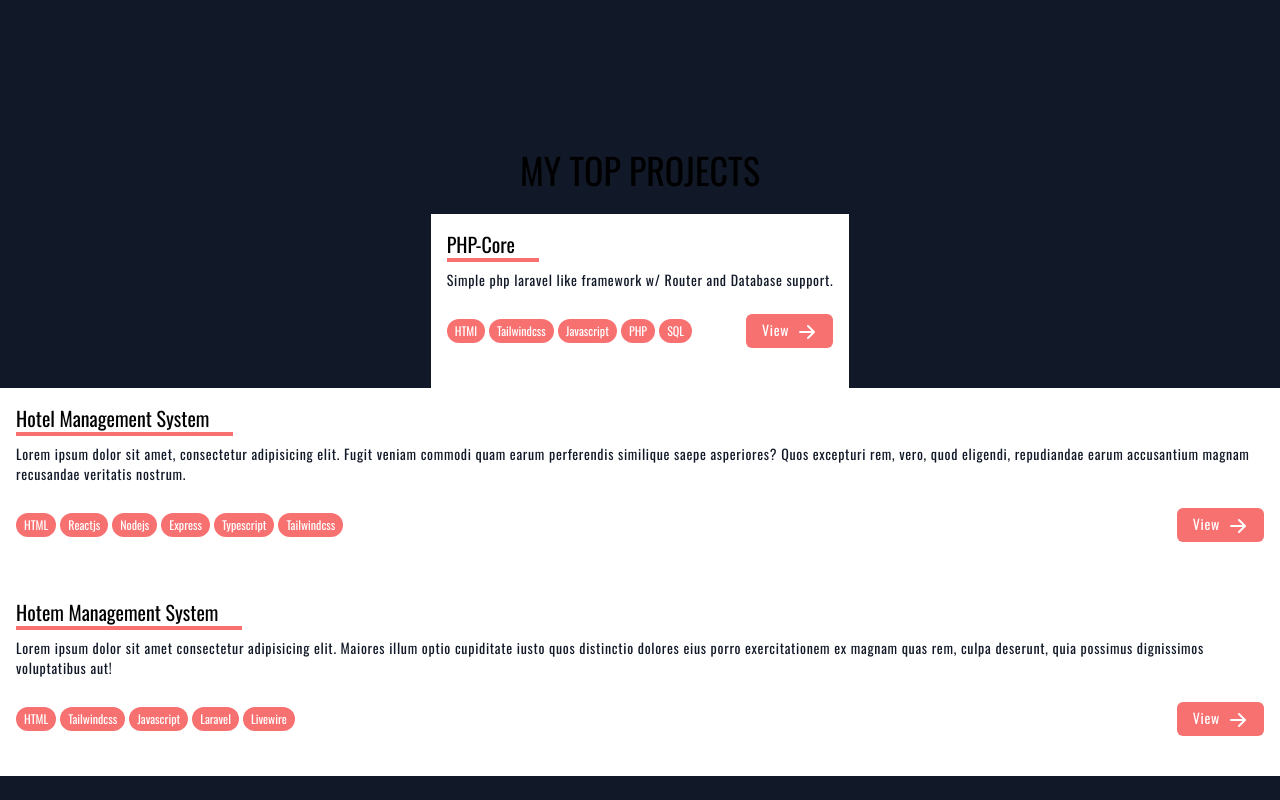
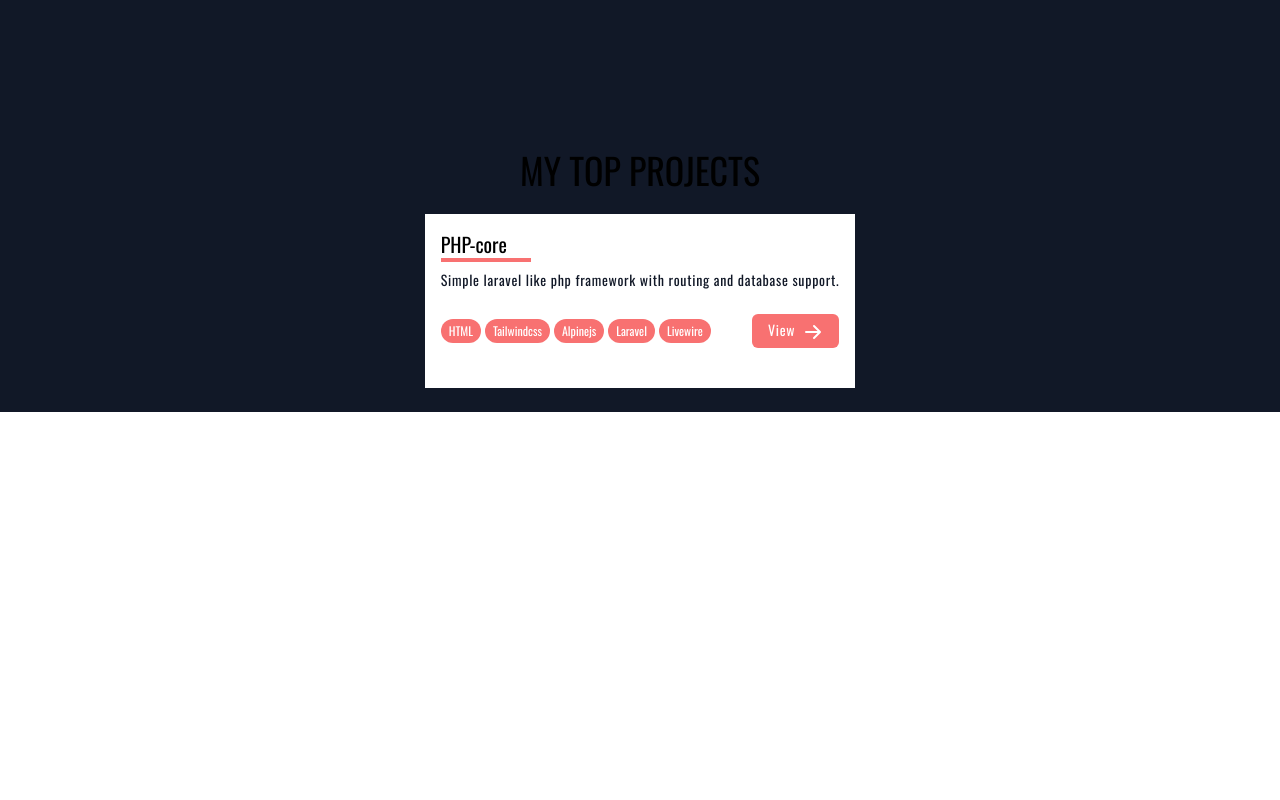
Before and after one commit to zerexei/zerexei.github.io, a React (Create React App) app: page / in a window 1280 px wide. Shown: the part 754-1554 px from the top of the page. After the commit the page ends 1166 px from the top, so only its background shows below. Built offline with nearby package versions, Linux system fonts and the light colour scheme.

Commit message:
Create a base component for section & card component

```diff
--- /dev/null
+++ b/src/components/Card.tsx
@@ -0,0 +1,49 @@
+import { ArrowRightIcon } from "@heroicons/react/solid";
+
+type TagProps = {
+  id: number;
+  name: string;
+};
+
+type CardProps = {
+  name: string;
+  description: string;
+  tags?: TagProps[];
+  url: string;
+};
+
+const Card = ({ name, description, tags, url }: CardProps) => {
+  const tagsHTML = tags && (
+    <div className="flex-1 flex flex-wrap gap-1 text-xs">
+      {tags.map((tag) => (
+        <span
+          key={tag.id}
+          className="p-1 px-2 text-white bg-red-400 rounded-full"
+        >
+          {tag.name}
+        </span>
+      ))}
+    </div>
+  );
+
+  return (
+    <div className="bg-white p-4">
+      <h4 className="inline-block pr-6 mb-2 text-xl border-b-4 border-red-400">
+        {name}
+      </h4>
+      <p className="mb-6 text-sm tracking-wider text-gray-900">{description}</p>
+      <div className="flex items-center justify-between pb-6">
+        {tagsHTML}
+        <a
+          href={url}
+          className="py-1.5 px-4 bg-red-400 text-white rounded-md hover:bg-red-500 text-sm tracking-wider"
+        >
+          View
+          <ArrowRightIcon className="inline-block w-5 h-5 ml-2 text-white" />
+        </a>
+      </div>
+    </div>
+  );
+};
+
+export default Card;
--- /dev/null
+++ b/src/components/Section.tsx
@@ -0,0 +1,15 @@
+type SectionProps = {
+  name: string;
+  children: any;
+};
+const Section = ({ name, children }: SectionProps) => {
+  return (
+    <section className="py-6">
+      <h2 className="mb-6 text-4xl text-center uppercase">{name}</h2>
+
+      <div className="flex justify-center flex-wrap">{children}</div>
+    </section>
+  );
+};
+
+export default Section;
--- a/src/components/home/Home.tsx
+++ b/src/components/home/Home.tsx
@@ -1,131 +1,31 @@
-import { ArrowRightIcon } from "@heroicons/react/solid";
-
 import Banner from "./Banner";
+import Section from "../Section";
+import Card from "../Card";
+import TopProjects from "./top_project.json";
 
 const Home = () => {
+  // const php_core_tags = [
+  //   { id: 1, name: "HTML" },
+  //   { id: 2, name: "Tailwindcss" },
+  //   { id: 3, name: "Laravel" },
+  //   { id: 4, name: "Livewire" },
+  // ];
+
   return (
     <div>
       <Banner />
-
-      <section className="py-6">
-        <h2 className="mb-6 text-4xl text-center uppercase">my top projects</h2>
-
-        <div className="flex justify-center flex-wrap">
-          <div className="bg-white p-4">
-            <h4 className="inline-block pr-6 mb-2 text-xl border-b-4 border-red-400">
-              PHP-Core
-            </h4>
-            <p className="mb-6 text-sm tracking-wider text-gray-900">
-              Simple php laravel like framework w/ Router and Database support.
-            </p>
-            <div className="flex items-center justify-between pb-6">
-              <div className="flex-1 flex flex-wrap gap-1 text-xs">
-                <span className="p-1 px-2 text-white bg-red-400 rounded-full">
-                  HTMl
-                </span>
-                <span className="p-1 px-2 text-white bg-red-400 rounded-full">
-                  Tailwindcss
-                </span>
-                <span className="p-1 px-2 text-white bg-red-400 rounded-full">
-                  Javascript
-                </span>
-                <span className="p-1 px-2 text-white bg-red-400 rounded-full">
-                  PHP
-                </span>
-                <span className="p-1 px-2 text-white bg-red-400 rounded-full">
-                  SQL
-                </span>
-              </div>
-              <a
-                href="#a"
-                className="py-1.5 px-4 bg-red-400 text-white rounded-md hover:bg-red-500 text-sm tracking-wider"
-              >
-                View
-                <ArrowRightIcon className="inline-block w-5 h-5 ml-2 text-white" />
-              </a>
-            </div>
-          </div>
-
-          <div className="bg-white p-4">
-            <h4 className="inline-block pr-6 mb-2 text-xl border-b-4 border-red-400">
-              Hotel Management System
-            </h4>
-            <p className="mb-6 text-sm tracking-wider text-gray-900">
-              Lorem ipsum dolor sit amet, consectetur adipisicing elit. Fugit
-              veniam commodi quam earum perferendis similique saepe asperiores?
-              Quos excepturi rem, vero, quod eligendi, repudiandae earum
-              accusantium magnam recusandae veritatis nostrum.
-            </p>
-            <div className="flex items-center justify-between pb-6">
-              <div className="flex-1 flex flex-wrap gap-1 text-xs">
-                <span className="p-1 px-2 text-white bg-red-400 rounded-full">
-                  HTML
-                </span>
-                <span className="p-1 px-2 text-white bg-red-400 rounded-full">
-                  Reactjs
-                </span>
-                <span className="p-1 px-2 text-white bg-red-400 rounded-full">
-                  Nodejs
-                </span>
-                <span className="p-1 px-2 text-white bg-red-400 rounded-full">
-                  Express
-                </span>
-                <span className="p-1 px-2 text-white bg-red-400 rounded-full">
-                  Typescript
-                </span>
-                <span className="p-1 px-2 text-white bg-red-400 rounded-full">
-                  Tailwindcss
-                </span>
-              </div>
-              <a
-                href="#a"
-                className="py-1.5 px-4 bg-red-400 text-white rounded-md hover:bg-red-500 text-sm tracking-wider"
-              >
-                View
-                <ArrowRightIcon className="inline-block w-5 h-5 ml-2 text-white" />
-              </a>
-            </div>
-          </div>
-
-          <div className="bg-white p-4">
-            <h4 className="inline-block pr-6 mb-2 text-xl border-b-4 border-red-400">
-              Hotem Management System
-            </h4>
-            <p className="mb-6 text-sm tracking-wider text-gray-900">
-              Lorem ipsum dolor sit amet consectetur adipisicing elit. Maiores
-              illum optio cupiditate iusto quos distinctio dolores eius porro
-              exercitationem ex magnam quas rem, culpa deserunt, quia possimus
-              dignissimos voluptatibus aut!
-            </p>
-            <div className="flex items-center justify-between pb-6">
-              <div className="flex-1 flex flex-wrap gap-1 text-xs">
-                <span className="p-1 px-2 text-white bg-red-400 rounded-full">
-                  HTML
-                </span>
-                <span className="p-1 px-2 text-white bg-red-400 rounded-full">
-                  Tailwindcss
-                </span>
-                <span className="p-1 px-2 text-white bg-red-400 rounded-full">
-                  Javascript
-                </span>
-                <span className="p-1 px-2 text-white bg-red-400 rounded-full">
-                  Laravel
-                </span>
-                <span className="p-1 px-2 text-white bg-red-400 rounded-full">
-                  Livewire
-                </span>
-              </div>
-              <a
-                href="#a"
-                className="py-1.5 px-4 bg-red-400 text-white rounded-md hover:bg-red-500 text-sm tracking-wider"
-              >
-                View
-                <ArrowRightIcon className="inline-block w-5 h-5 ml-2 text-white" />
-              </a>
-            </div>
-          </div>
-        </div>
-      </section>
+      <Section name="My Top Projects">
+        {TopProjects.map((project) => {
+          return (
+            <Card
+              name={project.name}
+              description={project.description}
+              url={project.url}
+              tags={project.tags}
+            />
+          );
+        })}
+      </Section>
     </div>
   );
 };
--- /dev/null
+++ b/src/components/home/top_project.json
@@ -0,0 +1,15 @@
+[
+  {
+    "id": 1,
+    "name": "PHP-core",
+    "description": "Simple laravel like php framework with routing and database support.",
+    "url": "/php-core",
+    "tags": [
+      { "id": 1, "name": "HTML" },
+      { "id": 2, "name": "Tailwindcss" },
+      { "id": 3, "name": "Alpinejs" },
+      { "id": 4, "name": "Laravel" },
+      { "id": 5, "name": "Livewire" }
+    ]
+  }
+]
```
